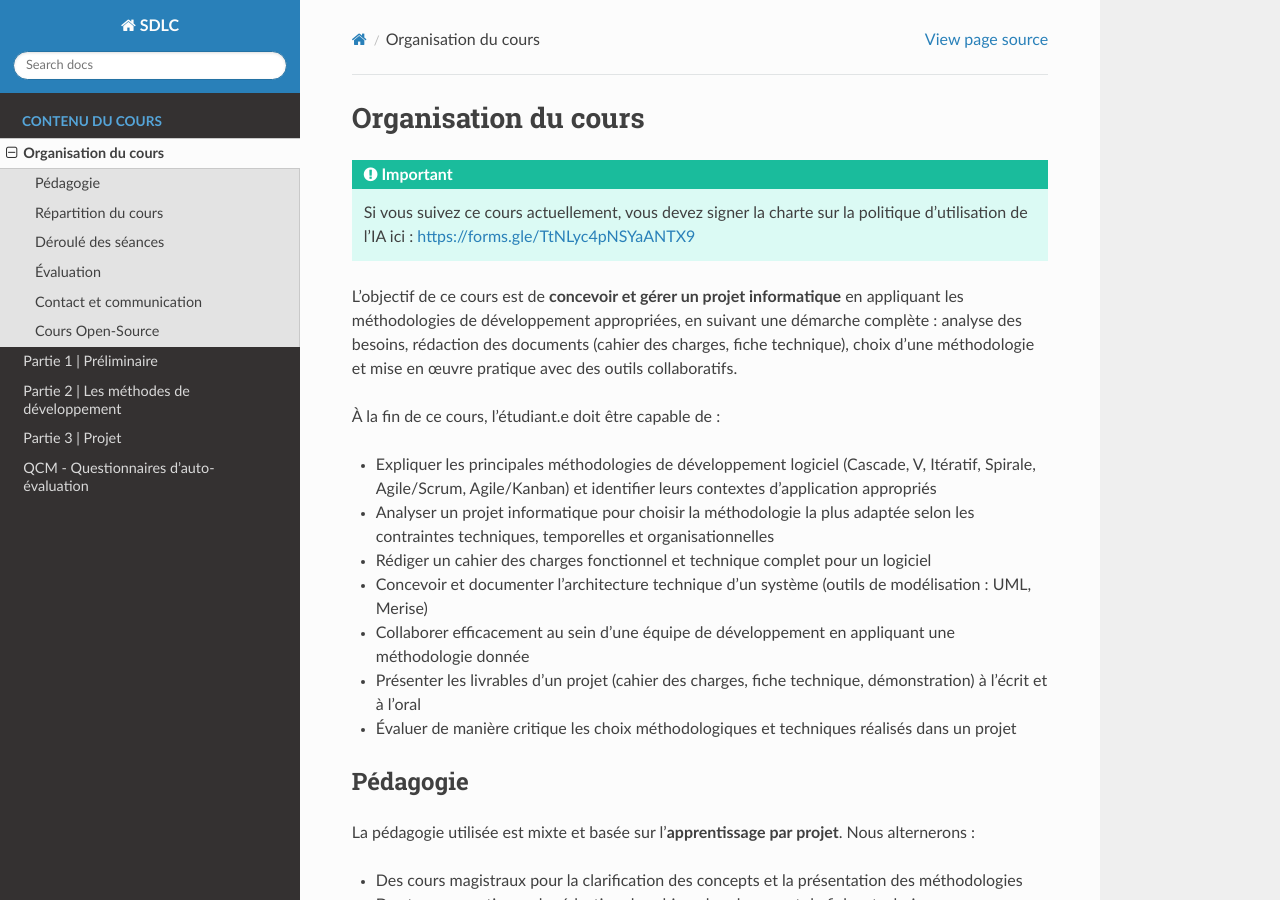
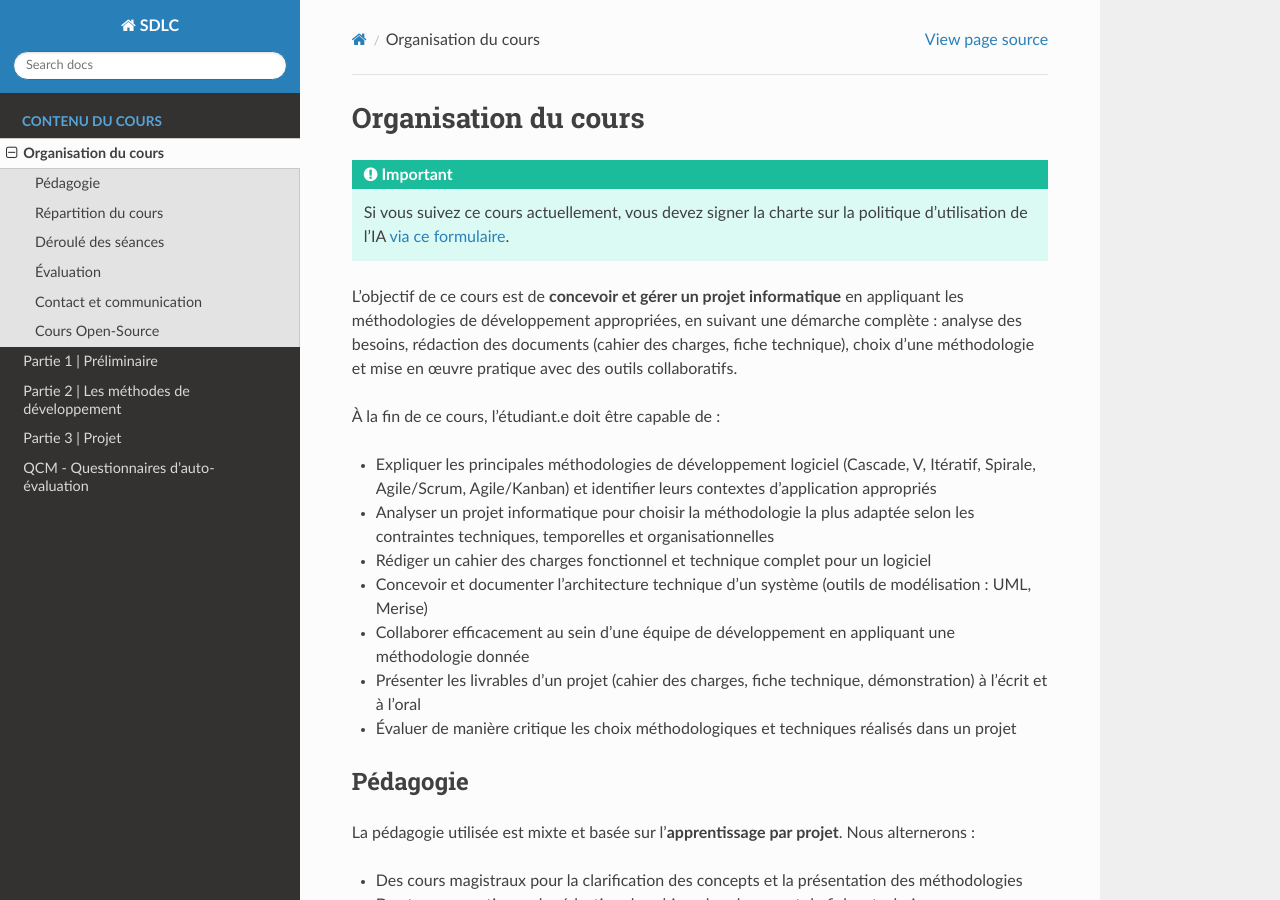
Before and after one commit to johnaoga/gl-sdlc, a Sphinx documentation site: the page built from docs/source/intro/index.rst, in a window 1280 px wide and 900 px high. Built offline with Sphinx 7.4.7 and the Read the Docs theme 3.1.0, drawn with Linux system fonts in a browser that asks for light colours.

Commit message:
Use RST hyperlink syntax for AI policy form URL

```diff
--- a/docs/source/intro/index.rst
+++ b/docs/source/intro/index.rst
@@ -5,7 +5,7 @@ Organisation du cours
 *********************
 
 .. important::
-   Si vous suivez ce cours actuellement, vous devez signer la charte sur la politique d'utilisation de l'IA ici : https://forms.gle/TtNLyc4pNSYaANTX9
+   Si vous suivez ce cours actuellement, vous devez signer la charte sur la politique d'utilisation de l'IA `via ce formulaire <https://forms.gle/TtNLyc4pNSYaANTX9>`_.
 
 L'objectif de ce cours est de **concevoir et gérer un projet informatique** en
 appliquant les méthodologies de développement appropriées, en suivant une
```
